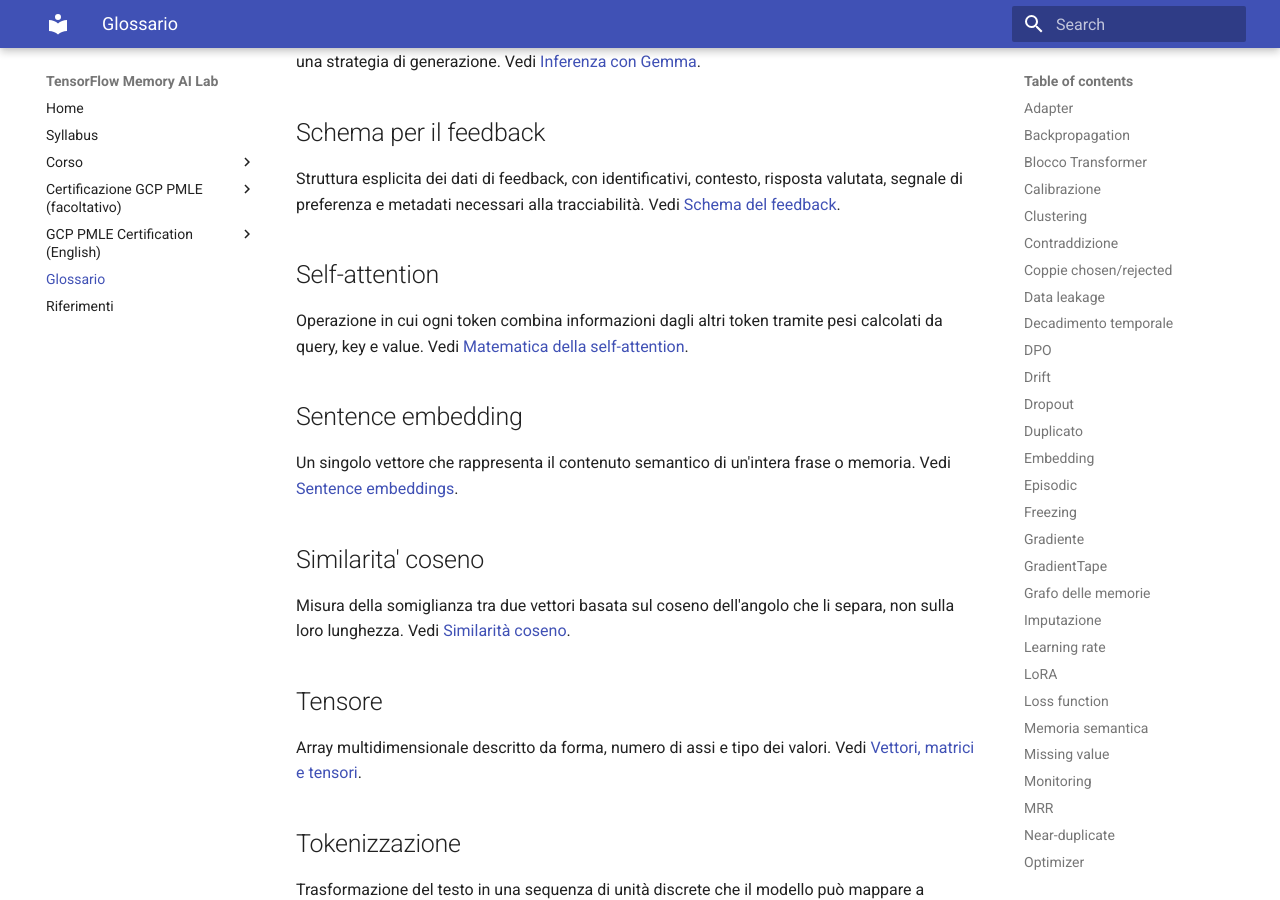
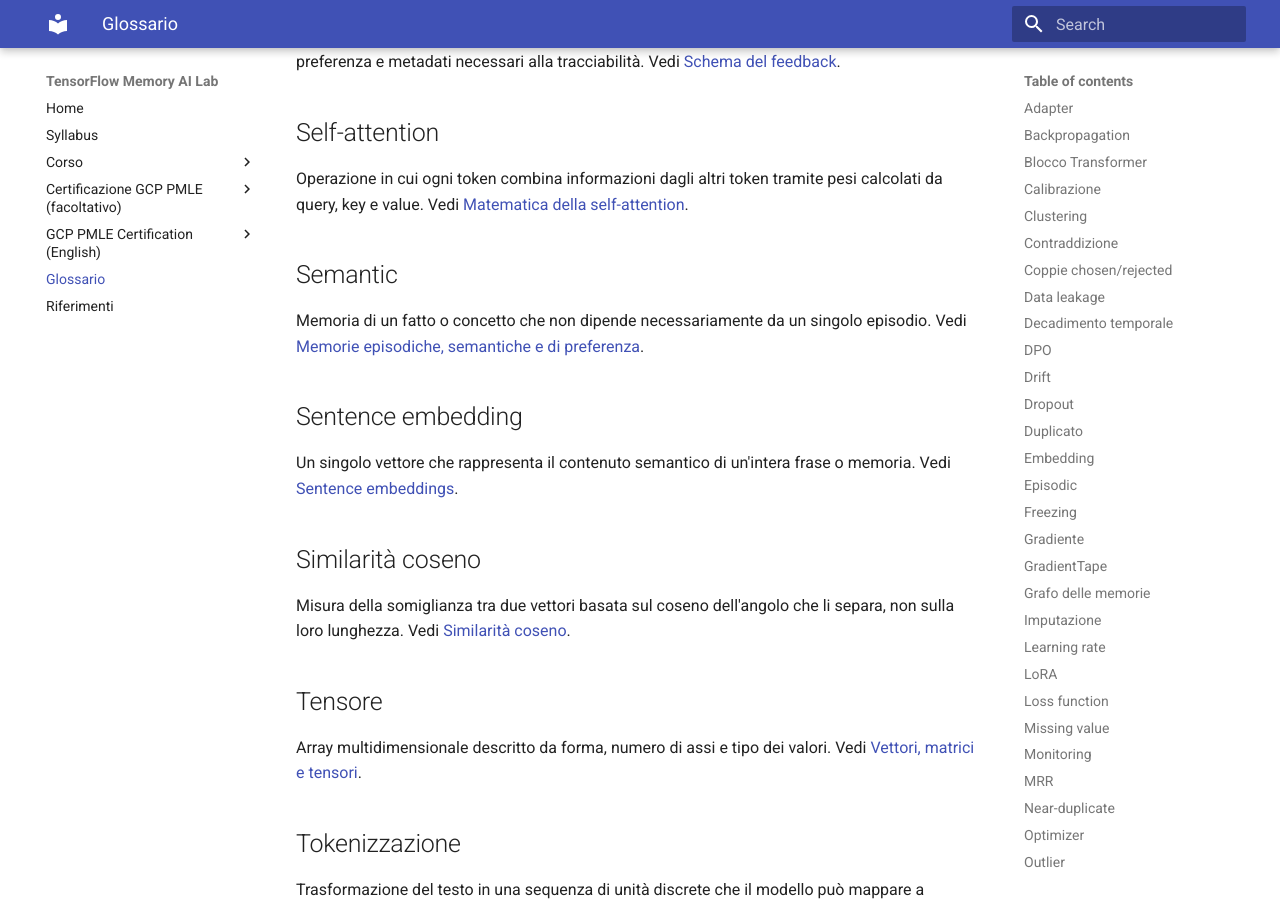
Before and after one commit to blindosbarra/tensorflow-memory-course, an MkDocs documentation site: the page built from docs/glossary.md, in a window 1280 px wide and 900 px high, scrolled down 6463 px. Built offline with MkDocs 1.6.1 and Material for MkDocs 9.7.7, drawn with Linux system fonts in a browser that asks for light colours; some of the changed text lies outside the part shown.

Commit message:
docs: uniforma accenti e nomi dei tipi di memoria nel glossario (WI-3)
Due incoerenze introdotte con il glossario nuovo, trovate in review.

"Similarita' coseno" era l'unica parola in forma apostrofata in un file che
per il resto usa gli accenti, e contraddiceva il testo del suo stesso link
una riga piu' sotto ("Similarità coseno"). In un glossario il termine e' la
cosa che si legge per prima: non puo' essere scritto in due modi nella
stessa voce.

La terna dei tipi di memoria mescolava due convenzioni: Episodic e
Preference in inglese, "Memoria semantica" in italiano, per tre concetti
sorelli introdotti dalla stessa lezione. Ora sono Episodic, Semantic e
Preference: e' il nome usato dalla pagina della lezione, che si intitola
"Episodic, semantic, preference", ed e' anche il valore che questi tipi
hanno nella colonna `type` dei dati del progetto. La voce e' stata spostata
al suo posto alfabetico.

Riverificato dopo le modifiche: 55 termini, tutti i link risolvono, ogni
termine compare nella pagina linkata o in un notebook, mkdocs --strict
passa.

Co-Authored-By: Claude Opus 5 <noreply@anthropic.com>
Claude-Session: https://claude.ai/code/session_01NkQHmVAmoRoqr7pbBwE1gL

```diff
--- a/docs/glossary.md
+++ b/docs/glossary.md
@@ -135,12 +135,6 @@ Funzione scalare che misura l'errore del modello e fornisce l'obiettivo da
 minimizzare durante il training. Vedi
 [Probabilità e loss function](modules/probability-loss-functions.md).
 
-## Memoria semantica
-
-Memoria di un fatto o concetto che non dipende necessariamente da un singolo
-episodio. Vedi
-[Memorie episodiche, semantiche e di preferenza](modules/episodic-semantic-preference.md).
-
 ## Missing value
 
 Valore assente in una tabella. In pandas può apparire con sentinelle diverse,
@@ -275,12 +269,18 @@ Operazione in cui ogni token combina informazioni dagli altri token tramite pesi
 calcolati da query, key e value. Vedi
 [Matematica della self-attention](modules/self-attention-math.md).
 
+## Semantic
+
+Memoria di un fatto o concetto che non dipende necessariamente da un singolo
+episodio. Vedi
+[Memorie episodiche, semantiche e di preferenza](modules/episodic-semantic-preference.md).
+
 ## Sentence embedding
 
 Un singolo vettore che rappresenta il contenuto semantico di un'intera frase o
 memoria. Vedi [Sentence embeddings](modules/sentence-embeddings.md).
 
-## Similarita' coseno
+## Similarità coseno
 
 Misura della somiglianza tra due vettori basata sul coseno dell'angolo che li
 separa, non sulla loro lunghezza. Vedi
```
Also changed, not shown: 1 other file.
